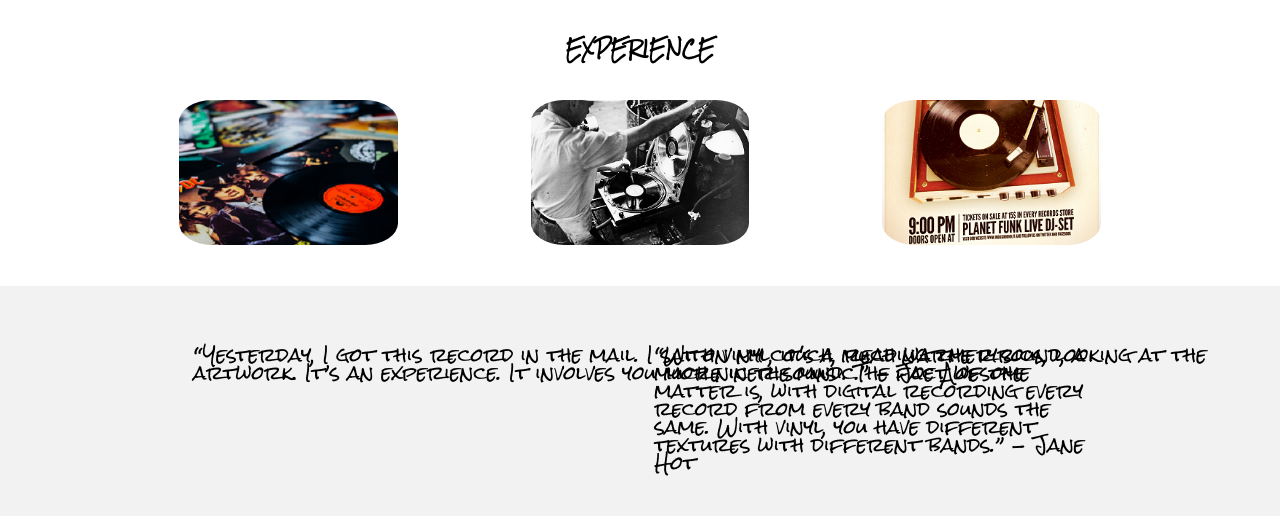
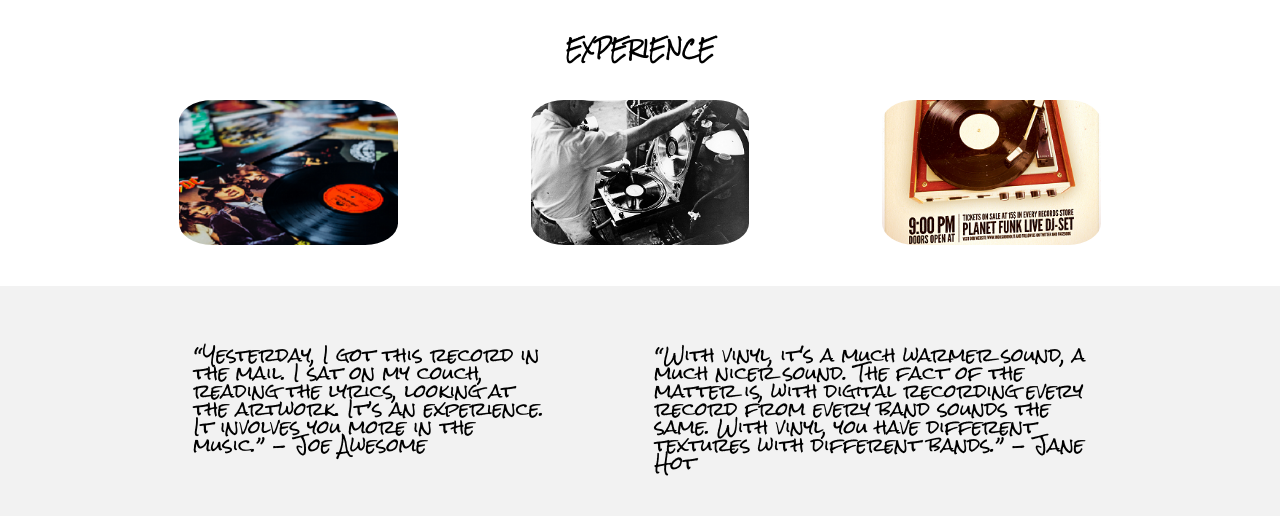
Before and after one commit to Spyrology/Small-business, a plain HTML site: page index2.html in a window 1280 px wide. Shown: the part 558-1088 px from the top of the page. Drawn offline with nearby package versions, Linux system fonts and the light colour scheme.

Commit message:
Typo on quotes width

```diff
--- a/main2.css
+++ b/main2.css
@@ -228,7 +228,7 @@ h4 {
 .quotes {
 	position: absolute;
 	display: inline-block;
-	width: 440px%;
+	width: 440px;
 	box-sizing: border-box;
 	padding: 10px 40px 20px 40px;
 	font-size: 18px;
```
